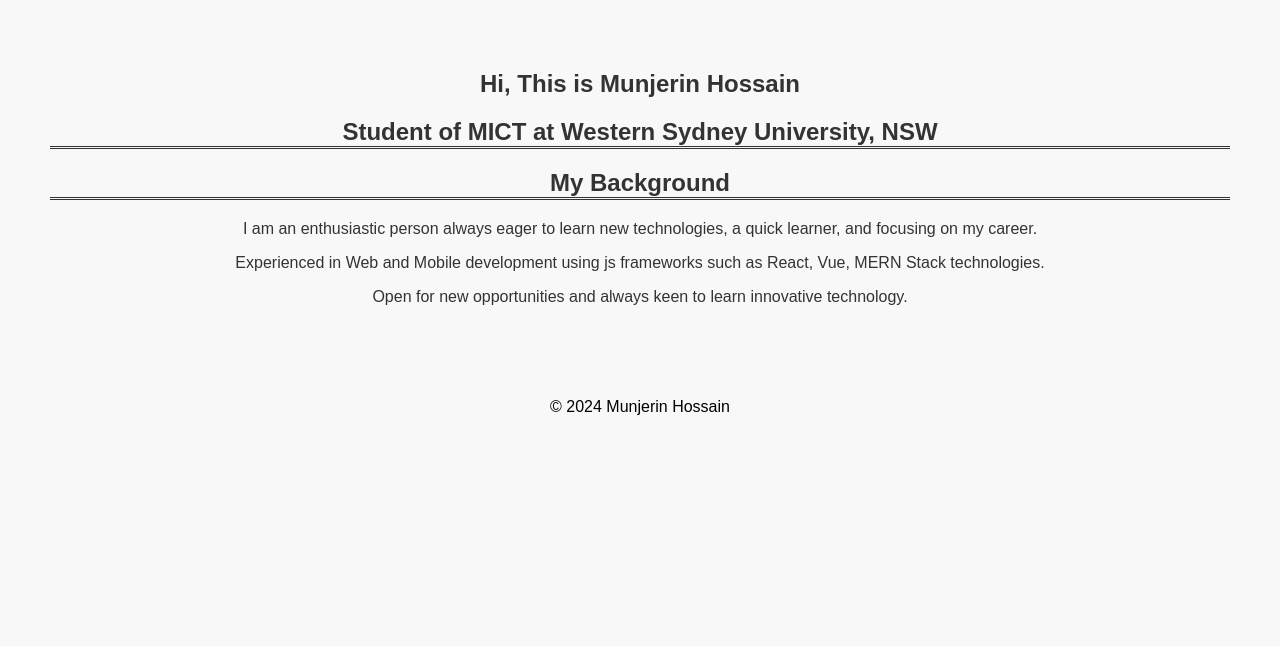
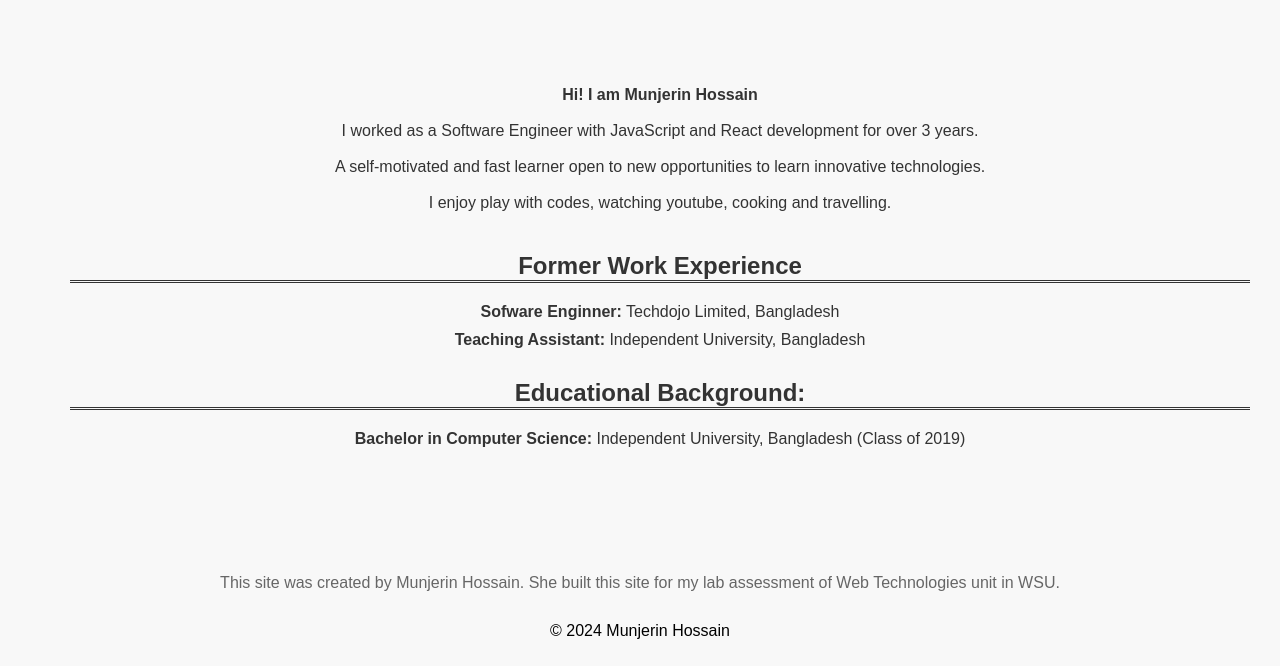
Before and after one commit to MunjerinHossain/basic_website_construction, a PHP site: page /about.html in a window 1280 px wide. Shown: the part 154-820 px from the top of the page. Before the commit the page ends 569 px from the top, so only its background shows below. Run offline with PHP 8.4, Linux system fonts and the light colour scheme.

Commit message:
polished about me page.

```diff
--- a/about.html
+++ b/about.html
@@ -4,7 +4,7 @@
     <meta charset="UTF-8" />
     <meta name="viewport" content="width=device-width, initial-scale=1.0" />
     <title>About Me</title>
-    <link rel="stylesheet" href="css/about.css">
+    <link rel="stylesheet" href="css/about.css" />
   </head>
   <body>
     <header>
@@ -18,7 +18,7 @@
     </header>
 
     <main>
-      <section>
+      <!-- <section>
         <h1 align="center">Hi, This is Munjerin Hossain</h1>
         <h2 align="center">Student of MICT at Western Sydney University, NSW</h2>
 
@@ -35,10 +35,52 @@
           Open for new opportunities and always keen to learn innovative
           technology.
         </p>
-      </section>
+      </section> -->
+
+      <div class="container">
+        <section id="about-me">
+          <p>
+            <b>Hi! I am Munjerin Hossain</b><br /><br />I worked as a Software
+            Engineer with JavaScript and React development for over 3 years.<br />
+            <br />A self-motivated and fast learner open to new opportunities to
+            learn innovative technologies.<br />
+            <br />
+            I enjoy play with codes, watching youtube, cooking and travelling.
+          </p>
+        </section>
+
+        <section id="experience">
+          <h2>Former Work Experience</h2>
+          <ul>
+            <li>
+              <strong>Sofware Enginner:</strong> Techdojo Limited, Bangladesh
+            </li>
+            <li>
+              <strong>Teaching Assistant:</strong> Independent University,
+              Bangladesh
+            </li>
+          </ul>
+        </section>
+
+        <section id="experience">
+          <h2>Educational Background:</h2>
+          <ul>
+            <li>
+              <strong>Bachelor in Computer Science:</strong> Independent
+              University, Bangladesh (Class of 2019)
+            </li>
+          </ul>
+        </section>
+      </div>
     </main>
 
     <footer>
+      <section id="site-creator">
+        <p>
+          This site was created by Munjerin Hossain. She built this site for my
+          lab assessment of Web Technologies unit in WSU.
+        </p>
+      </section>
       <p>&copy; 2024 Munjerin Hossain</p>
     </footer>
   </body>
--- a/css/about.css
+++ b/css/about.css
@@ -32,12 +32,63 @@ main {
 
 section {
   text-align: center;
-
 }
 
 h2 {
   margin-bottom: 10;
   border-bottom: double;
+}
+
+/* .................. */
+
+.container {
+  width: 100%;
+  height: 100%;
+  margin: 0px auto;
+  /* background-color: #fff; */
+  padding: 20px;
+  /* box-shadow: 0 2px 2px rgba(0, 0, 0, 0.1); */
+}
+
+header {
+  text-align: center;
+  /* margin-bottom: 20px; */
+}
+
+h2 {
+  color: #333;
+}
+
+section {
+  margin-bottom: 30px;
+}
+
+ul {
+  padding: 0;
+  list-style-type: none;
+}
+
+/* Styling specific sections */
+#about-me p {
+  font-size: 16px;
+  color: #333;
+  padding-bottom: 10px;
+}
+
+#site-creator p {
+  font-size: 16px;
+  color: #666;
+}
+
+#experience li {
+  margin-bottom: 10px;
+}
+
+/* Responsive styles */
+@media (max-width: 768px) {
+  .container {
+    width: 100%;
+  }
 }
 
 footer {
```
